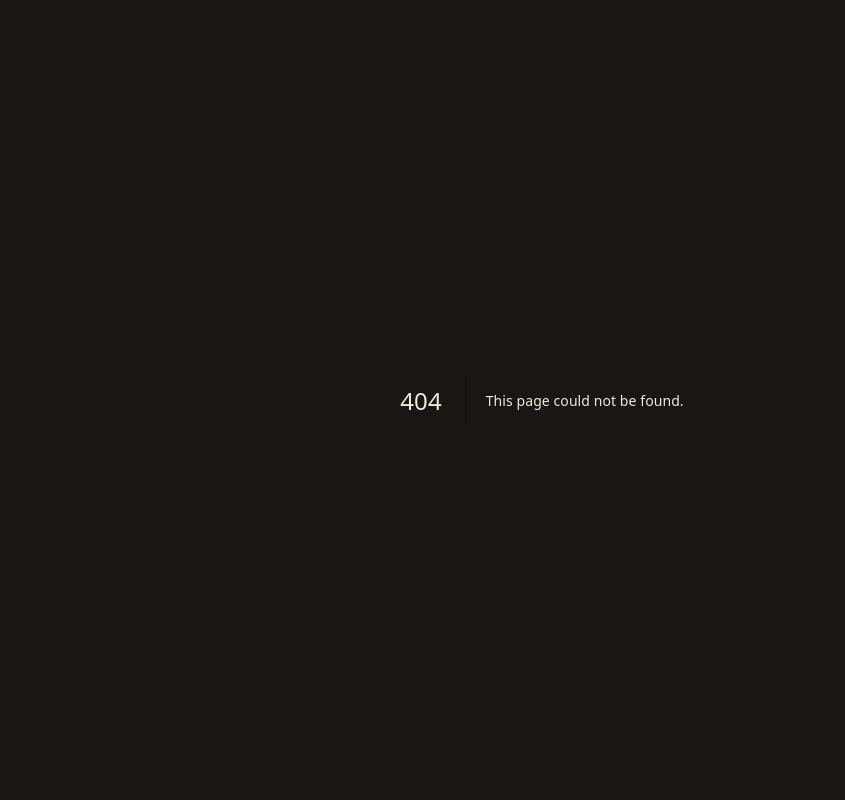
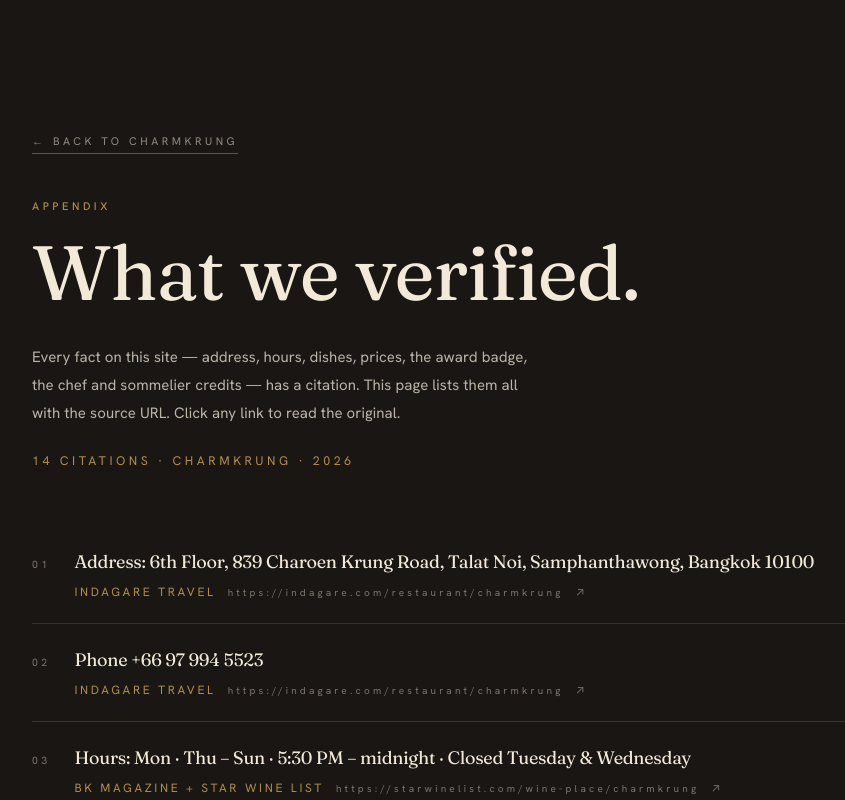
Before and after one commit to kirbykung168-art/charmkrung, a Next.js app: page /sources in a window 1280 px wide. Before the commit this address had no page. Shown: the top 800 px of the page, without its empty margins (98-943 px from the left). Built offline with nearby package versions, Linux system fonts and the light colour scheme.

Commit message:
feat(sources): add /sources appendix page (14 citations)

```diff
--- /dev/null
+++ b/src/app/sources/page.tsx
@@ -0,0 +1,77 @@
+import Link from 'next/link';
+import { SOURCES, BRAND } from '@/lib/content';
+
+export const metadata = {
+  title: 'Sources · Charmkrung',
+  description: 'Every claim on the Charmkrung site, paired with its press URL. Verifiable, citation by citation.',
+};
+
+/**
+ * /sources — appendix listing every factual claim on the site with its
+ * publication URL. Builds trust that the site isn't fabricated, it's
+ * a research-backed asset that the owner can audit.
+ */
+export default function SourcesPage() {
+  return (
+    <main className="min-h-screen bg-espresso text-cream py-24 lg:py-32">
+      <div className="mx-auto max-w-[1100px] px-6 lg:px-10">
+        <Link
+          href="/"
+          className="inline-block font-sans text-[11px] uppercase tracking-[0.32em] text-cream/55 hover:text-brass mb-12 underline underline-offset-8 decoration-cream/30"
+        >
+          ← back to Charmkrung
+        </Link>
+
+        <p className="eyebrow text-brass">Appendix</p>
+        <h1
+          className="display leading-[1.02] mt-5 max-w-[18ch]"
+          style={{ fontSize: 'clamp(40px, 6vw, 88px)' }}
+        >
+          What we verified.
+        </h1>
+        <p className="font-sans text-[15px] leading-[1.85] text-cream/75 mt-8 max-w-[60ch]">
+          Every fact on this site — address, hours, dishes, prices, the
+          award badge, the chef and sommelier credits — has a citation.
+          This page lists them all with the source URL. Click any link
+          to read the original.
+        </p>
+        <p className="font-sans text-[12.5px] uppercase tracking-[0.28em] text-brass mt-6">
+          {SOURCES.length} citations · {BRAND.name} · {new Date().getFullYear()}
+        </p>
+
+        <ul className="mt-14 lg:mt-20 grid gap-6">
+          {SOURCES.map((s, i) => (
+            <li
+              key={i}
+              className="grid grid-cols-[auto_1fr] gap-x-6 items-baseline border-b border-[var(--rule-soft)] pb-5"
+            >
+              <span className="font-sans text-[10.5px] uppercase tracking-[0.32em] text-cream/45 tabular-nums">
+                {String(i + 1).padStart(2, '0')}
+              </span>
+              <div>
+                <p className="display text-[18px] leading-snug text-cream">{s.claim}</p>
+                <a
+                  href={s.url}
+                  target="_blank"
+                  rel="noreferrer"
+                  className="inline-flex items-baseline gap-3 mt-2 font-sans text-[12px] uppercase tracking-[0.22em] text-brass hover:text-brass-light transition-colors duration-300 flex-wrap"
+                >
+                  {s.publication}
+                  <span className="font-sans text-[10px] tracking-[0.32em] text-cream/45 normal-case truncate">{s.url}</span>
+                  <span className="text-cream/40">↗</span>
+                </a>
+              </div>
+            </li>
+          ))}
+        </ul>
+
+        <p className="font-sans text-[12px] leading-relaxed text-cream/55 mt-16 max-w-[60ch]">
+          If anything on the live site is inaccurate, tell us and we&apos;ll fix it within
+          24 hours. The data is editable in a single file
+          (<code className="text-brass">src/lib/content.ts</code>) — no codebase
+          surgery required.
+        </p>
+      </div>
+    </main>
+  );
+}
```
